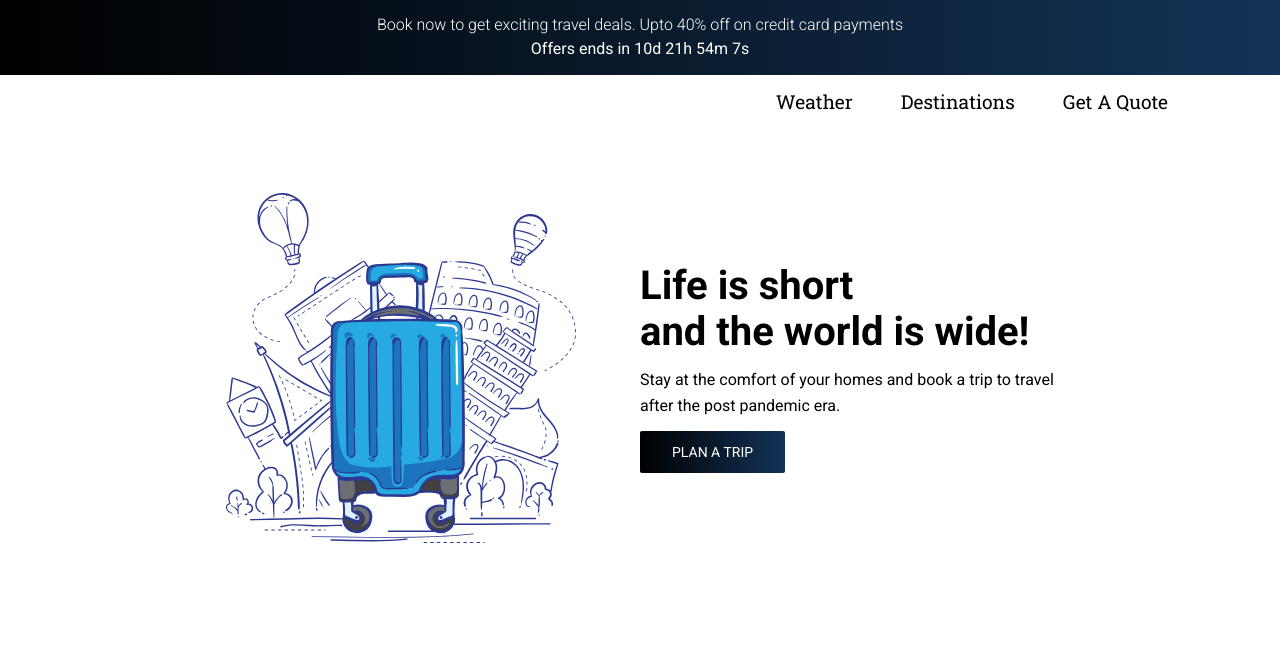
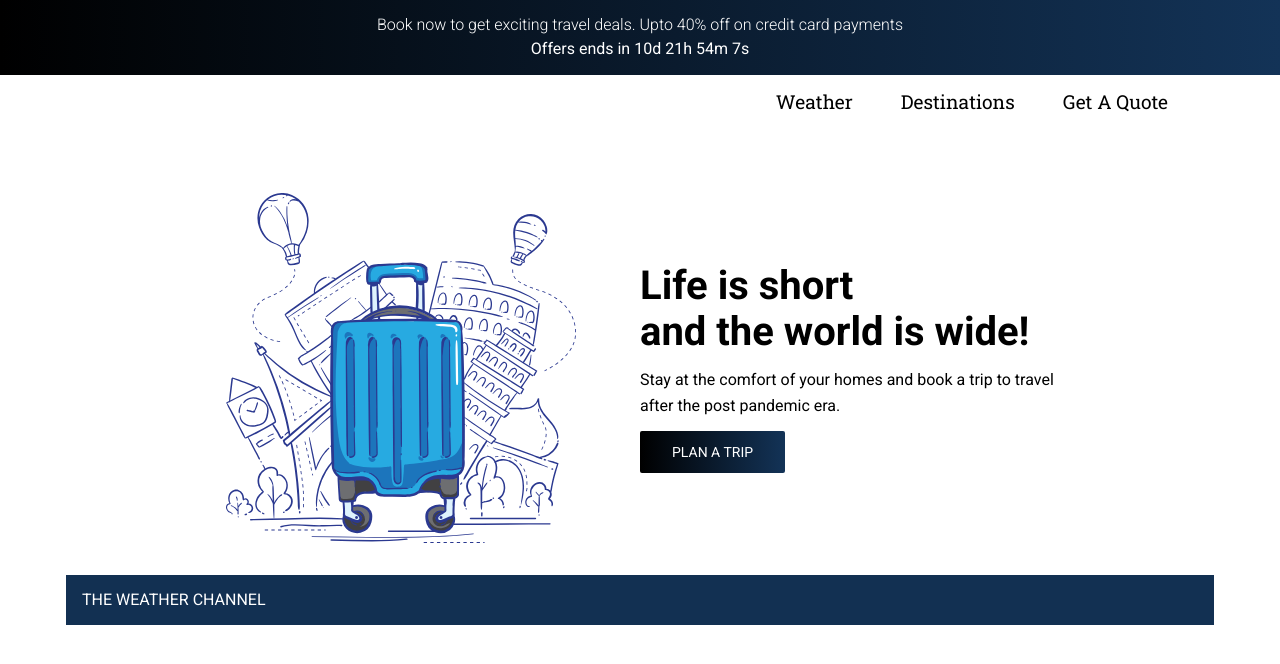
Before and after one commit to imshivamgupta/sirius-tripzone, a Vue app: page / in a window 1280 px wide. Shown: the top 664 px of the page. Built offline with nearby package versions, Linux system fonts and the light colour scheme.

Commit message:
weather init

```diff
--- a/src/App.vue
+++ b/src/App.vue
@@ -3,6 +3,7 @@
     <Header />
     <Navigation />
     <Welcome />
+    <Weather />
   </div>
 </template>
 
@@ -10,12 +11,14 @@
 import Header from '@/components/Header'
 import Navigation from '@/components/Navigation'
 import Welcome from '@/components/Welcome'
+import Weather from '@/components/Weather'
 export default {
   name: 'App',
   components: {
     Header,
     Navigation,
-    Welcome
+    Welcome,
+    Weather
   }
 }
 </script>
--- a/src/components/Weather.vue
+++ b/src/components/Weather.vue
@@ -0,0 +1,30 @@
+<template>
+  <Container>
+    <div class="weather">
+      <h4 class="weather__heading">The Weather Channel</h4>
+    </div>
+  </Container>
+</template>
+
+<script>
+import Container from '@/components/Container'
+export default {
+  name: 'Weather',
+  components: {
+    Container
+  }
+}
+</script>
+
+<style lang="scss" scoped>
+$class: '.weather';
+#{$class} {
+  margin-block-start: 2rem;
+  &__heading {
+    padding: 1rem;
+    color: #fff;
+    background-color: #123052;
+    text-transform: uppercase;
+  }
+}
+</style>
```
